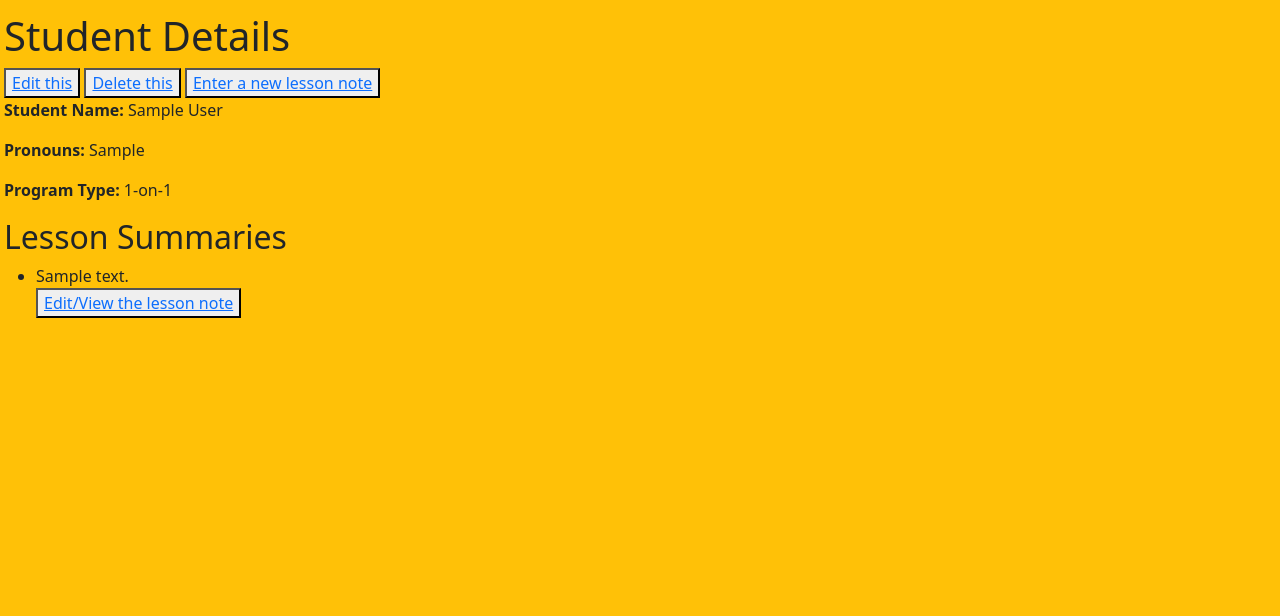
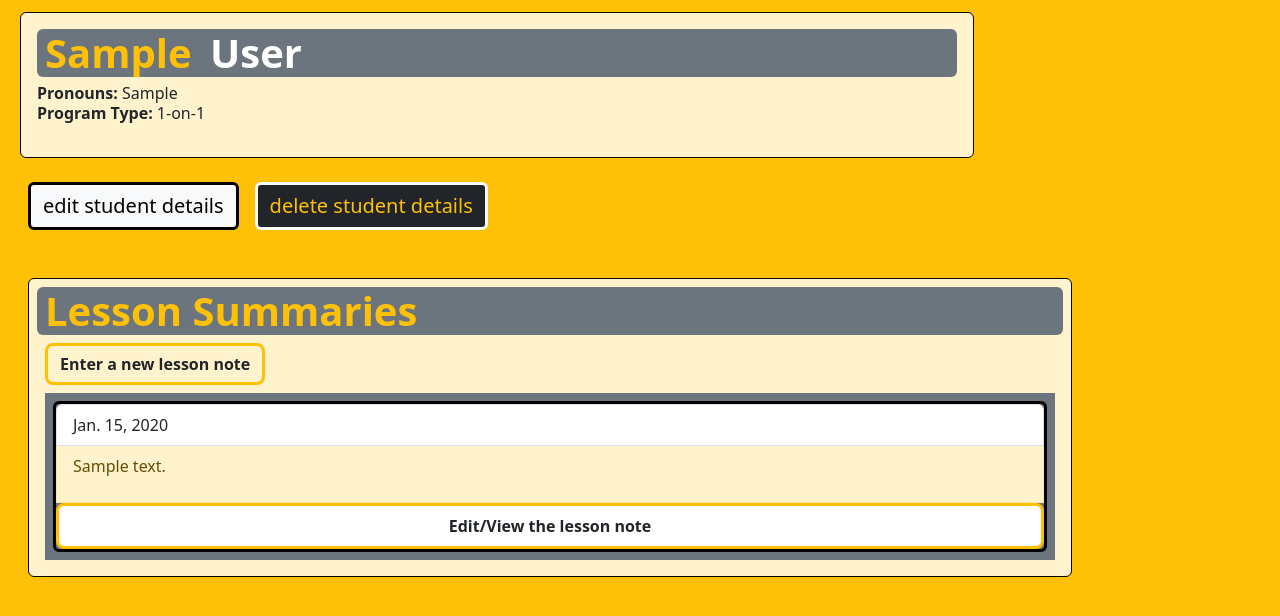
Before and after one commit to jhsu79/lesson-summary-generator, a Django app: page /students/1/ in a window 1280 px wide. Shown: the part 66-682 px from the top of the page. Run offline with Django 5.2, Linux system fonts and the light colour scheme; a user stored in the database is signed in; tables that the repository leaves empty hold one stand-in row (values such as "Sample post").

Commit message:
update styling

```diff
--- a/main_app/templates/main_app/concept_form.html
+++ b/main_app/templates/main_app/concept_form.html
@@ -2,7 +2,7 @@
 {% block content %}
 
 
-<form class="d-flex flex-column bg-warning-subtle w-100 p-3 justify-content-left text-secondary border border-black rounded-5" action="" method="POST">
+<form class="container-fluid bg-warning-subtle w-75 p-3 text-secondary border border-black rounded-2" action="" method="POST">
   <h3 class="bg-warning p-2 text-black border border-black fw-semibold rounded-2 mb-5">add a new <strong class="text-secondary fs-2">concept</strong></h3>
   {% csrf_token %}
     <table>
--- a/main_app/templates/students/detail.html
+++ b/main_app/templates/students/detail.html
@@ -1,36 +1,36 @@
 {% extends 'base.html' %}
 {% block content %}
-
-<div>
-  <div>
-    <h1>Student Details</h1>
-    <div>
-       <button><a href="{% url 'student_update' Student.id %}" value="Edit">Edit this</a></button>
-       <button><a href="{% url 'student_delete' Student.id %}" value="Delete"> Delete this</a></button>
-       <button><a href="{% url 'lesson_note_create' Student.id %}" value="Enter a new lesson note">Enter a new lesson note</a></button>
+<div class="mx-3 card w-75 border-black bg-warning-subtle">
+  <div class="card-body">
+    <h1 class="card-title bg-secondary w-100 fs-1 text-left rounded-2" ><strong class="mx-2 text-warning"> {{Student.first_name}} </strong><strong class="text-white"> {{Student.last_name}}</strong> </h1>
+    <p class="card-subtitle"><strong>Pronouns:</strong> {{ Student.pronouns}} </p>
+    <p class="card-subtitle"><strong>Program Type: </strong> {{ Student.program_type}}</p>
+    </p>
   </div>
 </div>
-  <div>
-    <div>
-        <p><strong>Student Name:</strong> {{Student.first_name}} {{Student.last_name}}</p>
-    </div>
-    <div>
-      <p><strong>Pronouns:</strong> {{ Student.pronouns}} </p>
-  </div>
-    <div>
-
-        <p><strong>Program Type: </strong> {{ Student.program_type}}</p>
+  <div class="d-flex mt-3 mx-3">
+    <a class="mx-2 mt-2 btn btn-light btn border border-black border-3 fs-5 fw-semi-bold card-link" href="{% url 'student_update' Student.id %}" value="Edit">edit student details</a>
+    <a class="mx-2 mt-2 btn btn-dark text-warning border-white border-3 fs-5 fw-semi-bold card-link" href="{% url 'student_delete' Student.id %}" value="Delete">delete student details</a>
   </div>
 </div>
+
+
+<div class="mx-3 d-grid col-10">
+  <div class="mt-5 mx-2 bg-warning-subtle border border-black rounded-2">
+     <h2 class="bg-secondary fs-1 m-2 text-left text-warning rounded-2"> <strong class="mx-2">Lesson Summaries</strong> </h2>
+      <a  class="mx-3 btn btn-outline-dark border border-warning border-3 fw-bold rounded-3" href="{% url 'lesson_note_create' Student.id %}" value="Enter a new lesson note">Enter a new lesson note</a>
     <div>
-    <h2>Lesson Summaries</h2>
-    <ul>
+      <ul class="bg-secondary list-group list-group-flush m-3 mt-2">
         {% for lesson_note in lesson_notes %}
-            <li>{{ lesson_note.lesson_summary|safe }}</li>
-            <button><a href="{% url 'lesson_note_detail' Student.id lesson_note.id %}">Edit/View the lesson note</a></button>
+          <div class="border border-black border-3 rounded-2 m-2">
+              <li class="list-group-item">{{lesson_note.date}}</li>
+              <li class="list-group-item list-group-item-warning">{{ lesson_note.lesson_summary|safe | linebreaks }}</li>
+              <a class=" w-100 list-group-item btn btn-outline-dark border border-warning border-3 fw-bold rounded-3" href="{% url 'lesson_note_detail' Student.id lesson_note.id %}">Edit/View the lesson note</a>
+          </div>
             {% endfor %}
     </ul>
   </div>
   </div>
-
+</div>
+</div>
 {% endblock %}
```
Also changed, not shown: main_app/templates/concepts/detail.html (+14 -21 lines), main_app/templates/home.html (+9 -9 lines), 1 other file. Lines whose indentation alone changed are shown as unchanged.
